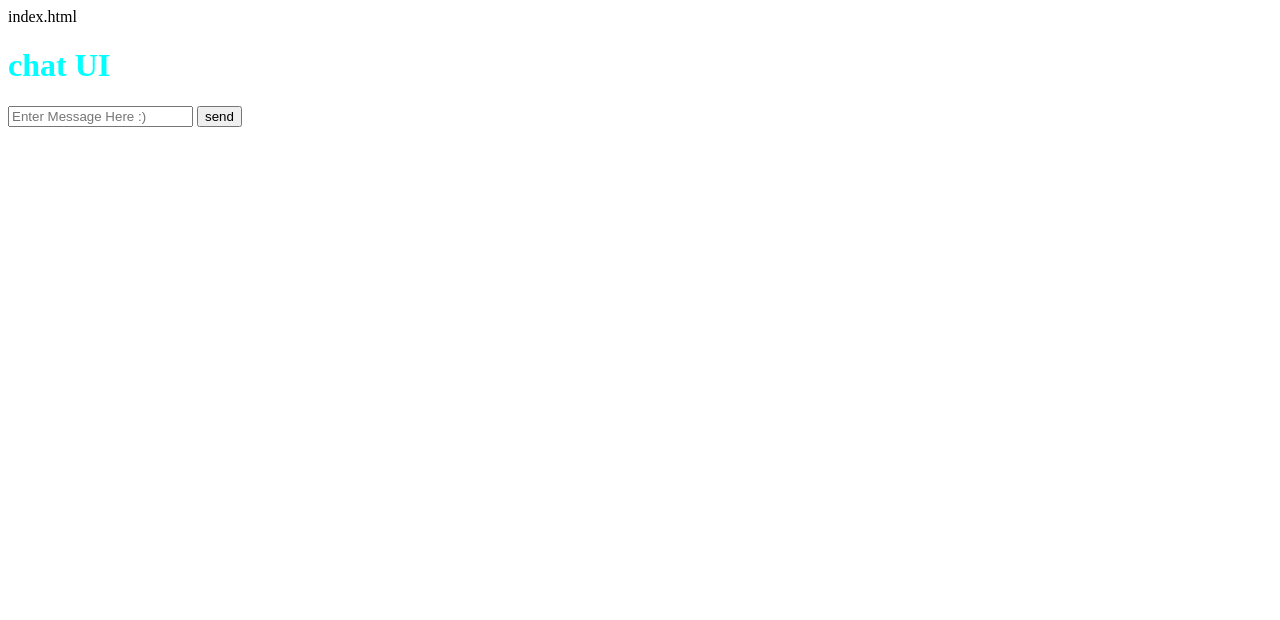
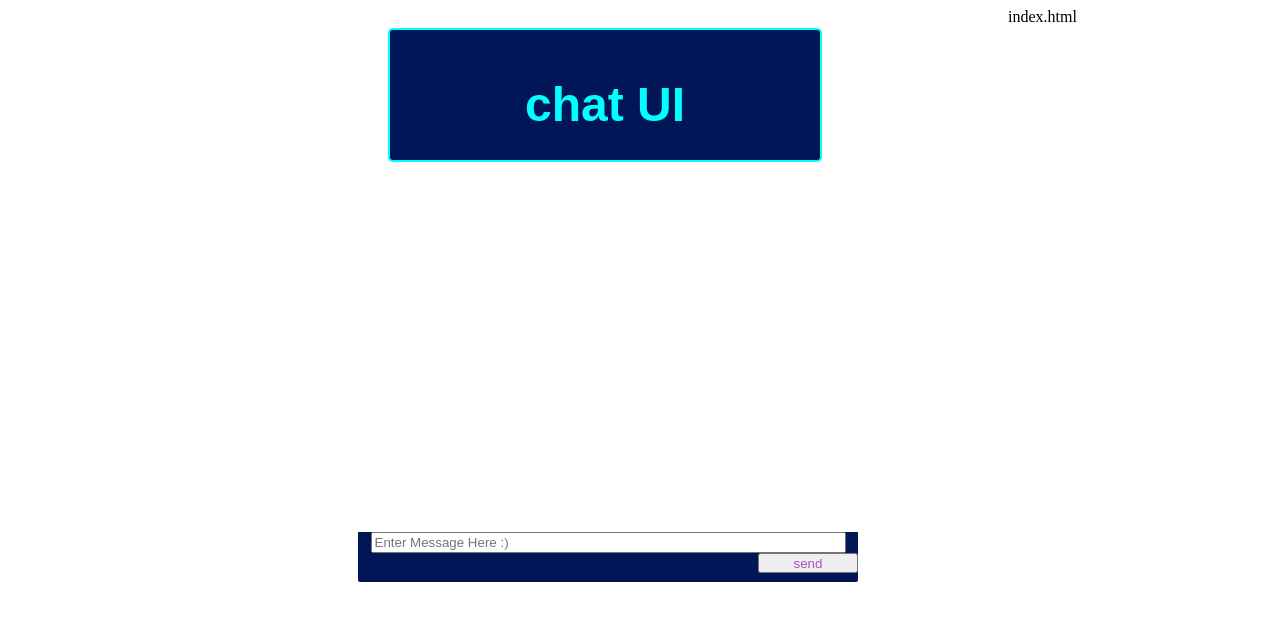
Before and after one commit to darianmacdonald/simple-chat-interface, a plain HTML site: page index.html in a window 1280 px wide. Drawn offline with Linux system fonts and the light colour scheme.

Commit message:
Update style.css

```diff
--- a/style.css
+++ b/style.css
@@ -1 +1,71 @@
 style.css
+
+body {
+  background-image:url(http://benvanderveen.files.wordpress.com/2013/09/625887_7358747_lz.jpg);
+  opacity: 0.8;
+}
+
+#header {
+  margin-top: 20;
+  margin-bottom: 20;
+  margin-left: 380;
+  margin-right: 20;
+  text-align: center;
+  font-size: 24;
+  background-color: #001656;
+  font-family: Arial;
+  width: 40%;
+  padding: 15px;
+  border-radius: 5px;
+  height: 100px;
+  border: aqua solid 2px;
+}
+
+.chatbox {
+  font-family: Arial;
+  width: 98%;
+  border: purple solid 0px;
+  float:left;
+  width:1000px;
+
+}
+
+
+.chat {
+  height: 400px;
+  text-indent: 5px;
+  position: relative;
+  margin-right: 20;
+  margin-left: 350;
+  margin-bottom: 20;
+  margin-right: 20;
+ float: middle;
+ background-color: #001656;
+ width: 50%;
+ border-radius: 2px;
+ border: purple solid 0px;
+
+}
+
+#msg_area {
+  background-color: white;
+  height: 350px;
+  width: 500px;
+  overflow-y: scroll;
+
+}
+
+#text_box {
+  width: 95%;
+  display: block;
+  margin: 0 auto;
+
+}
+button {
+  float: right;
+  height: 20px;
+  width: 100px;
+  color: #A352CC;
+}
+
+}
```
